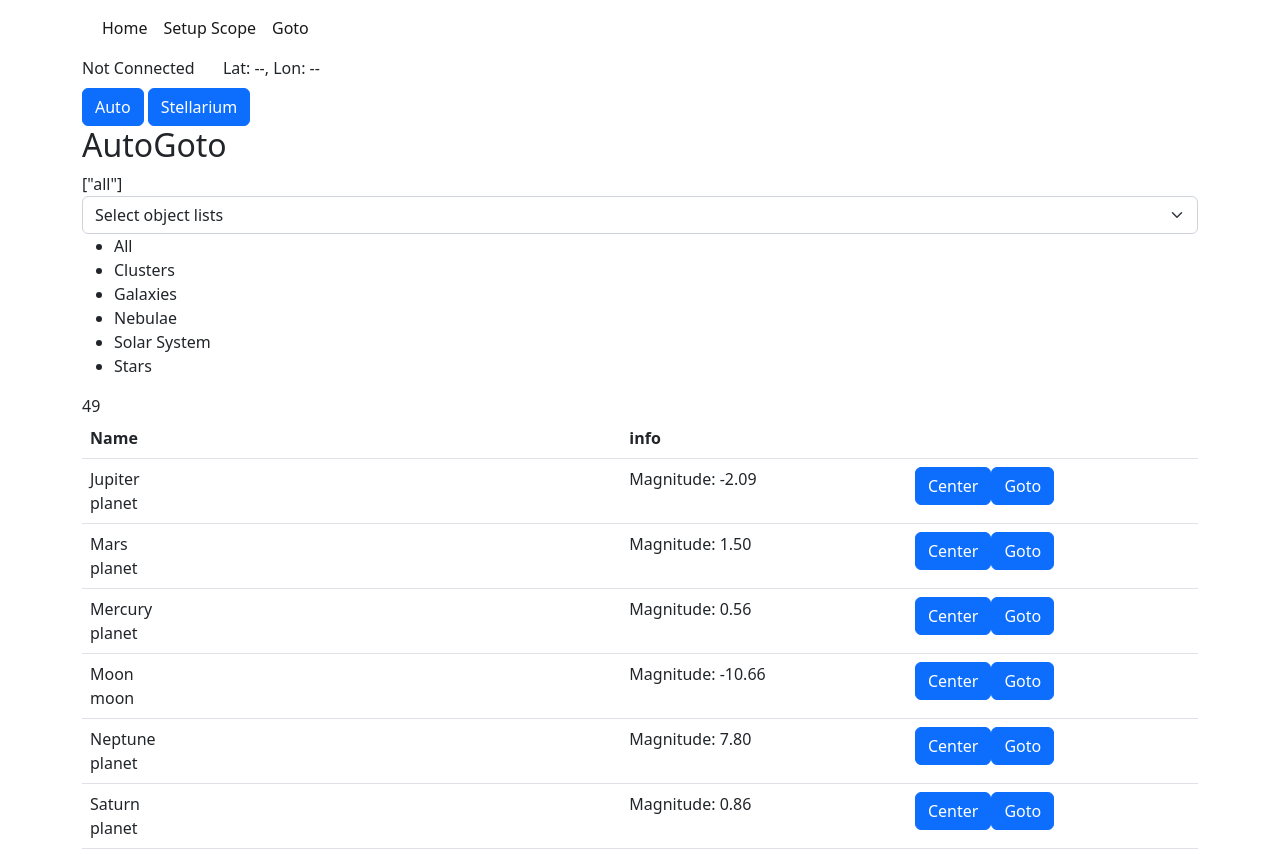
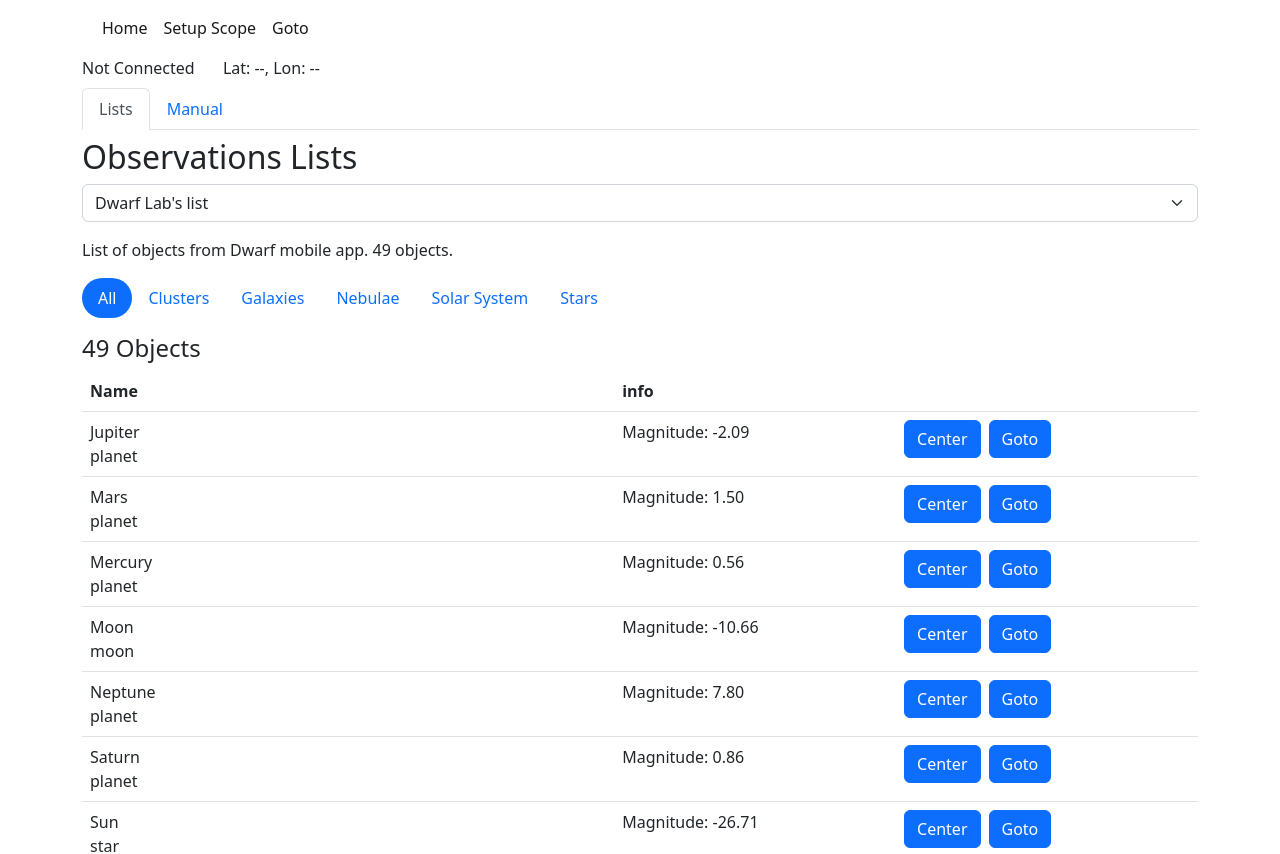
Before and after one commit to DwarfTelescopeUsers/dwarfii-stellarium-goto, a Next.js app: page /goto in a window 1280 px wide. Shown: the top 854 px of the page. Built offline with nearby package versions, Linux system fonts and the light colour scheme.

Commit message:
update styles on goto page

```diff
--- a/src/components/AutoGoto/AstronomyObject.tsx
+++ b/src/components/AutoGoto/AstronomyObject.tsx
@@ -140,13 +140,13 @@ export default function AstronomyObject(props: AstronomyObjectPropType) {
       </td>
       <td>
         <button
-          className="btn btn-primary"
+          className="btn btn-primary me-2 mb-2"
           onClick={() => centerHandler(object)}
         >
           Center
         </button>
         <button
-          className="btn btn-primary"
+          className="btn btn-primary mb-2"
           onClick={() => centerGotoHandler(object)}
         >
           Goto
--- a/src/components/AutoGoto/AutoGoto.tsx
+++ b/src/components/AutoGoto/AutoGoto.tsx
@@ -10,6 +10,7 @@ import {
   processObservationList,
 } from "@/lib/stellarium_utils";
 import AstronomyObject from "./AstronomyObject";
+import { pluralize } from "@/lib/text_utils";
 
 let dwarflabObjects: ObservationObject[] = processObservationList(
   dwarflabObservationList.observingLists.observingLists[
@@ -23,11 +24,31 @@ let mikeObjects: ObservationObject[] = processObservationList(
   ].objects
 );
 
+let objectTypesMenu = [
+  { value: "all", label: "All" },
+  { value: "clusters", label: "Clusters" },
+  { value: "galaxies", label: "Galaxies" },
+  { value: "nebulae", label: "Nebulae" },
+  { value: "solar_system", label: "Solar System" },
+  { value: "stars", label: "Stars" },
+];
+
+let observationListsMenu = {
+  dwarflab: {
+    description: "List of objects from Dwarf mobile app. 49 objects.",
+  },
+  michaelc: {
+    description:
+      "Michael Camilleri's list of objects ~18' or larger. 169 objects. ",
+  },
+};
+
 export default function AutoGoto() {
   const [allObjects, setAllObjects] = useState(dwarflabObjects);
   const [objects, setObjects] = useState(dwarflabObjects);
   const [selectedTypes, setSelectedTypes] = useState(["all"]);
-  const [objectList, setObjectList] = useState("");
+  const [objectList, setObjectList] =
+    useState<keyof typeof observationListsMenu>("dwarflab");
 
   useEffect(() => {
     filterObjects();
@@ -71,8 +92,8 @@ export default function AutoGoto() {
   }
 
   function selectListHandler(e: ChangeEvent<HTMLSelectElement>) {
-    console.log(e.target.value);
-    setObjectList(e.target.value);
+    let listName = e.target.value as keyof typeof observationListsMenu;
+    setObjectList(listName);
     if (e.target.value === "dwarflab") {
       setAllObjects(dwarflabObjects);
       setObjects(dwarflabObjects);
@@ -84,31 +105,35 @@ export default function AutoGoto() {
 
   return (
     <div>
-      <h2>AutoGoto</h2>
-      {JSON.stringify(selectedTypes)}
-
+      <h2>Observations Lists</h2>
       <select
         className="form-select"
         value={objectList}
         onChange={selectListHandler}
       >
         <option>Select object lists</option>
-        <option value="dwarflab">Dwarf Lab&apos;s list (49 objects)</option>
-        <option value="michaelc">
-          Michael Camilleri&apos;s list (169 objects)
-        </option>
+        <option value="dwarflab">Dwarf Lab&apos;s list</option>
+        <option value="michaelc">List of objects ~18&apos; or larger.</option>
       </select>
+      <p className="mt-3">{observationListsMenu[objectList]?.description}</p>
 
-      <ul>
-        <li onClick={() => selectTypeHandler("all")}>All</li>
-        <li onClick={() => selectTypeHandler("clusters")}>Clusters</li>
-        <li onClick={() => selectTypeHandler("galaxies")}>Galaxies</li>
-        <li onClick={() => selectTypeHandler("nebulae")}>Nebulae</li>
-        <li onClick={() => selectTypeHandler("solar_system")}>Solar System</li>
-        <li onClick={() => selectTypeHandler("stars")}>Stars</li>
+      <ul className="nav nav-pills mt-3">
+        {objectTypesMenu.map((type) => (
+          <li
+            key={type.value}
+            className={`nav-item nav-link rounded-pill ${
+              selectedTypes.includes(type.value) ? "active" : ""
+            }`}
+            onClick={() => selectTypeHandler(type.value)}
+          >
+            {type.label}
+          </li>
+        ))}
       </ul>
 
-      {objects.length}
+      <h4 className="mt-3">
+        {objects.length} {pluralize(objects.length, "Object", "Objects")}
+      </h4>
 
       <table className="table">
         <thead>
--- /dev/null
+++ b/src/lib/text_utils.ts
@@ -0,0 +1,7 @@
+export function pluralize(
+  count: number,
+  singleWord: string,
+  pluralWord: string
+) {
+  return count === 1 ? singleWord : pluralWord;
+}
--- a/src/pages/goto.tsx
+++ b/src/pages/goto.tsx
@@ -6,23 +6,32 @@ import StatusBar from "@/components/shared/StatusBar";
 import { useSetupConnection } from "@/hooks/useSetupConnection";
 
 export default function Goto() {
-  const [gotoType, setGotoType] = useState("auto");
+  const [gotoType, setGotoType] = useState("lists");
   useSetupConnection();
 
   return (
     <div>
       <StatusBar mode="goto" />
-      <button className="btn btn-primary" onClick={() => setGotoType("auto")}>
-        Auto
-      </button>{" "}
-      <button
-        className="btn btn-primary"
-        onClick={() => setGotoType("stellarium")}
-      >
-        Stellarium
-      </button>
-      {gotoType === "auto" && <AutoGoto />}
-      {gotoType === "stellarium" && <StellariumGoto />}
+      <ul className="nav nav-tabs mb-2">
+        <li
+          className={`nav-item nav-link ${
+            gotoType === "lists" ? "active" : ""
+          }`}
+          onClick={() => setGotoType("lists")}
+        >
+          Lists
+        </li>
+        <li
+          className={`nav-item nav-link ${
+            gotoType === "manual" ? "active" : ""
+          }`}
+          onClick={() => setGotoType("manual")}
+        >
+          Manual
+        </li>
+      </ul>
+      {gotoType === "lists" && <AutoGoto />}
+      {gotoType === "manual" && <StellariumGoto />}
     </div>
   );
 }
```
